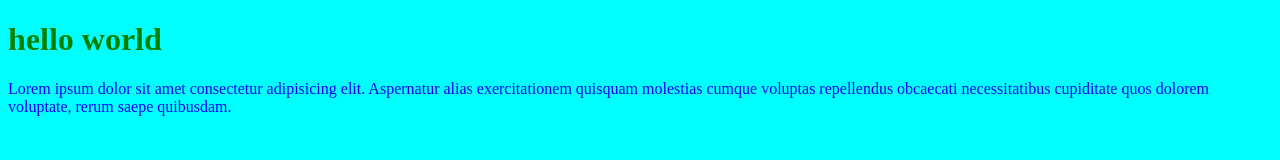
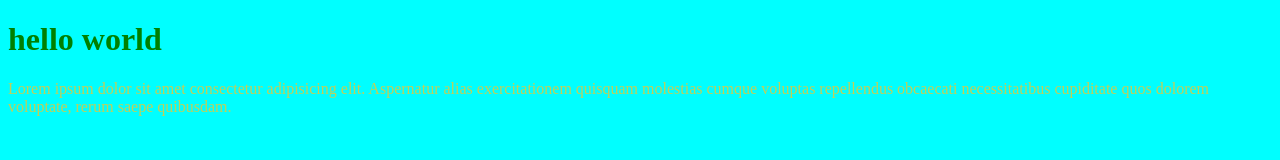
Before and after one commit to Ramankumarlal007/js-hindi, a plain HTML site: page index.html in a window 1280 px wide. Drawn offline with Linux system fonts and the light colour scheme.

Commit message:
color changed para

```diff
--- a/Style.css
+++ b/Style.css
@@ -6,5 +6,5 @@ h1 {
 }
 p{
 font-weight: 400;
-color: blue;
+color: #c1cf58;
 }
```
